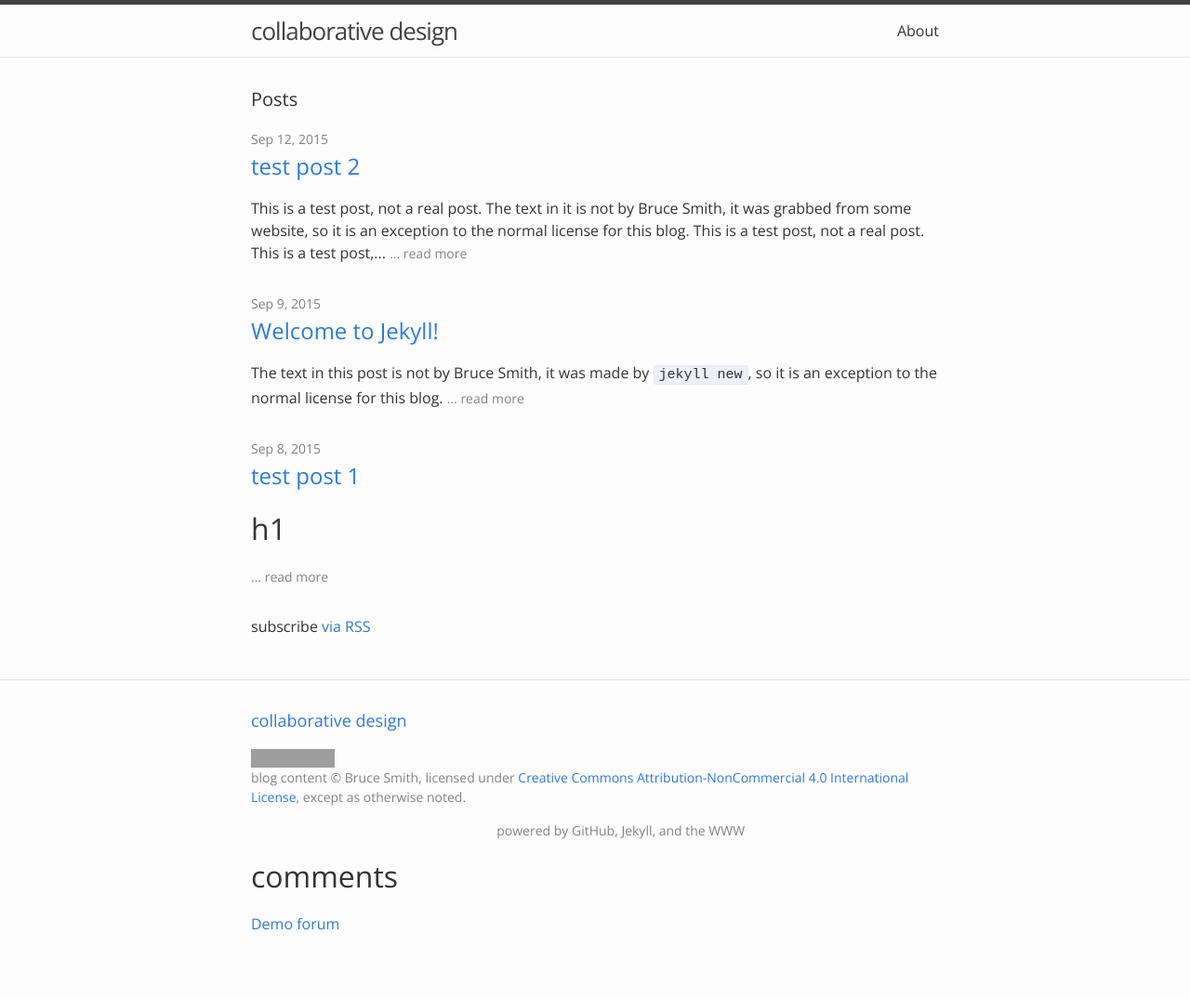
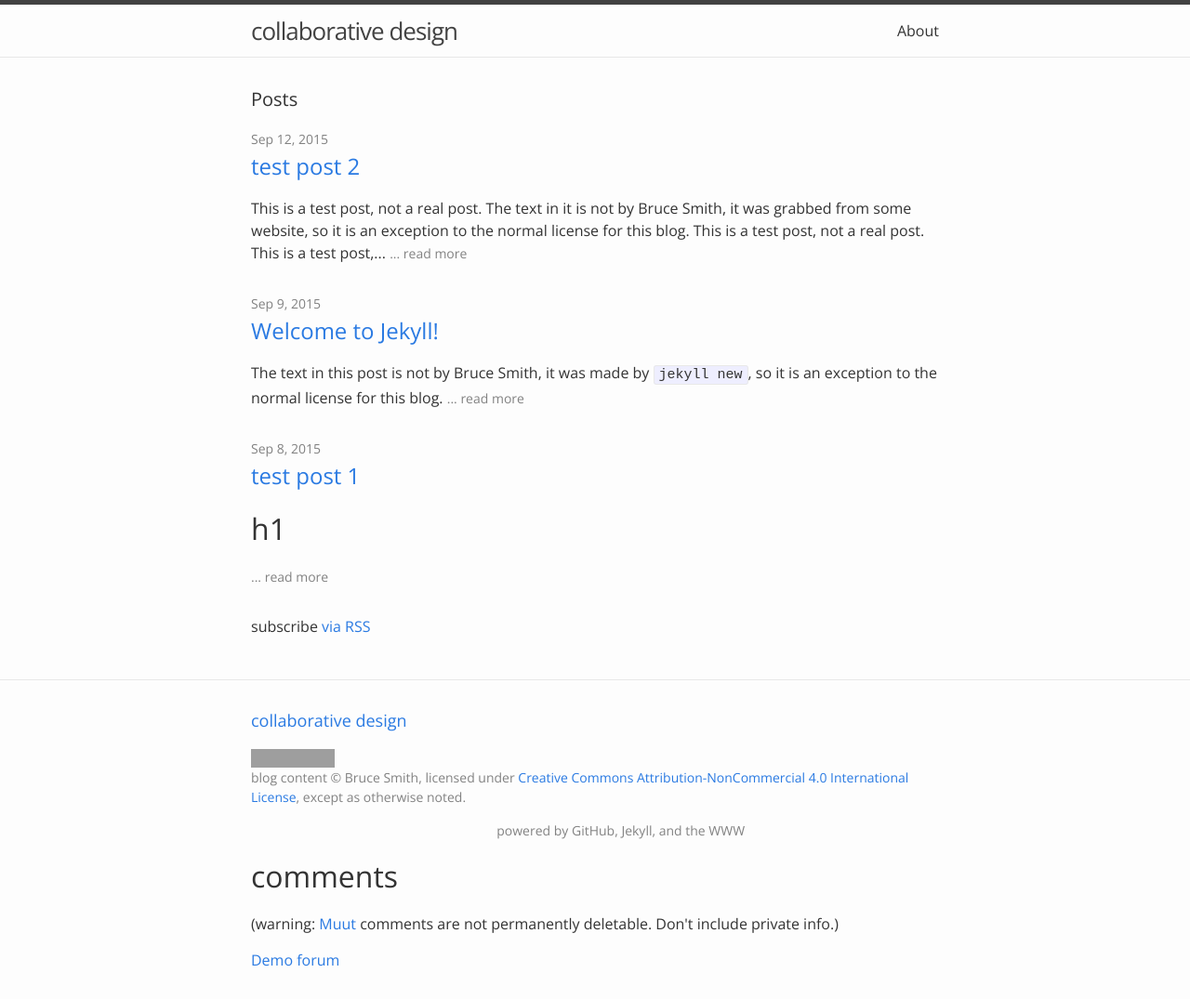
Before and after one commit to oresmus/oresmus.github.io, a Jekyll site: the page built from index.html, in a window 1280 px wide. Shown: the whole page at 93% size. Built offline with Jekyll 4.4.1, drawn with Linux system fonts in a browser that asks for light colours; before the commit the page ends 1036 px from its top, so only the background shows below that; grey boxes are pictures that could not be loaded.

Commit message:
Update footer.html

```diff
--- a/_includes/footer.html
+++ b/_includes/footer.html
@@ -29,6 +29,7 @@
 
     <div>
         <h1>comments</h1>
+        <p class="small">(warning: <a href="https://muut.com">Muut</a> comments are not permanently deletable. Don't include private info.)</p>
         <a class="muut" href="https://muut.com/i/goma">Demo forum</a>
         <script src="//cdn.muut.com/1/moot.min.js"></script>
 
```
